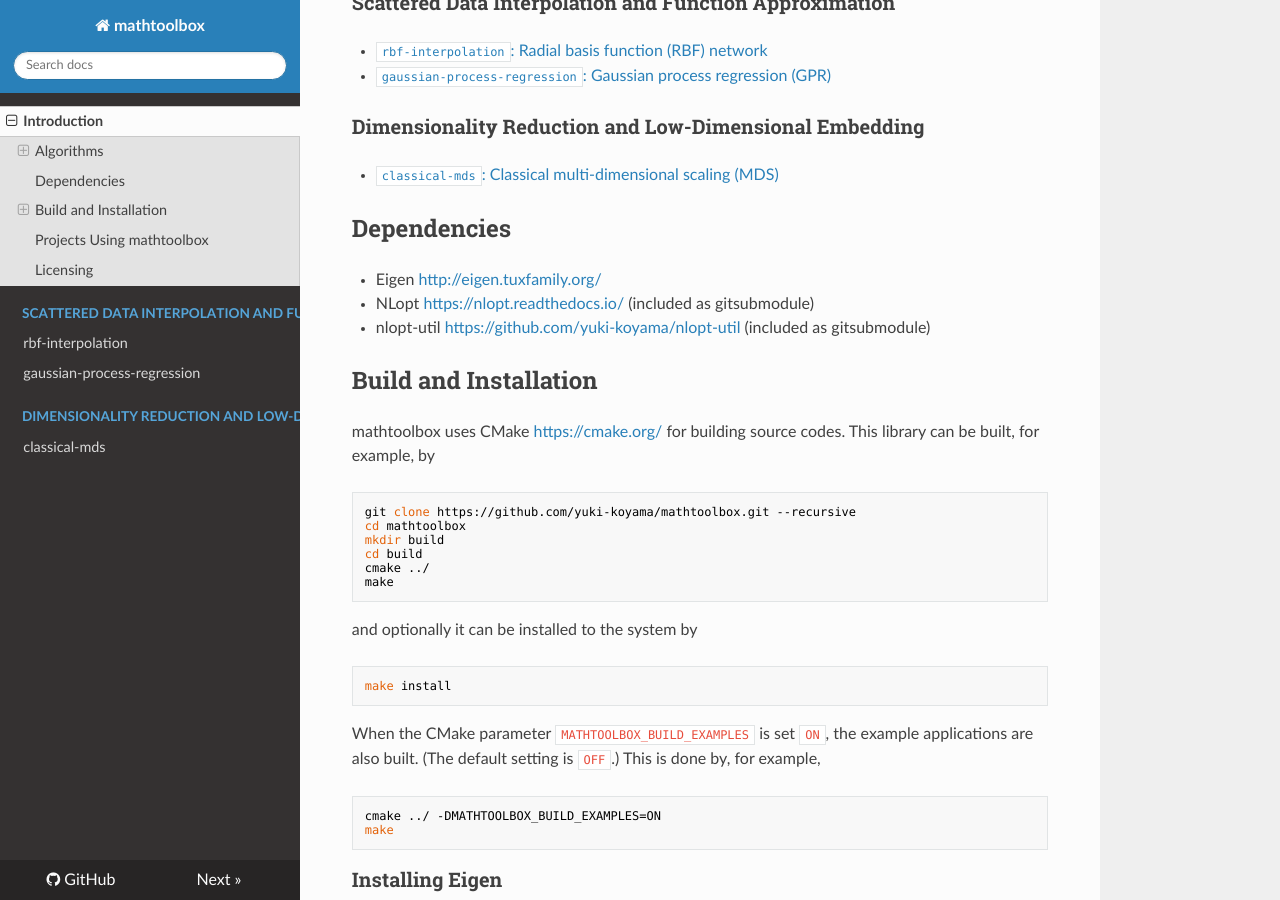
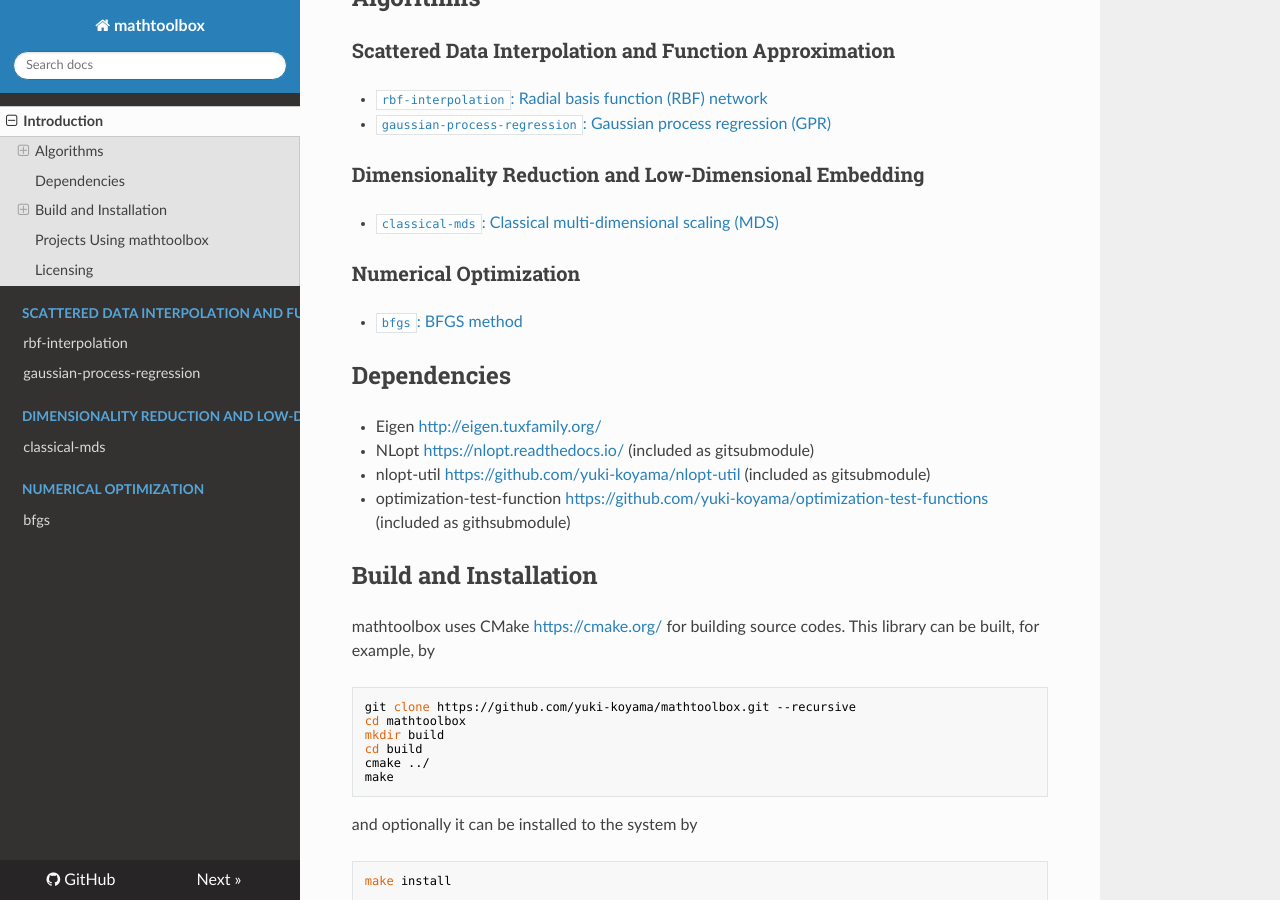
Before and after one commit to yuki-koyama/mathtoolbox, an MkDocs documentation site: the page built from docs/index.md, in a window 1280 px wide and 900 px high, scrolled down 520 px. Built offline with MkDocs 1.6.1, drawn with Linux system fonts in a browser that asks for light colours; nearby versions of some CDN libraries; old or Windows-style settings are respelled for this version of MkDocs.

Commit message:
Update docs

```diff
--- a/docs/index.md
+++ b/docs/index.md
@@ -7,17 +9,24 @@
 ## Algorithms
 
 ### Scattered Data Interpolation and Function Approximation
+
 - [`rbf-interpolation`: Radial basis function (RBF) network](./rbf-interpolation/)
 - [`gaussian-process-regression`: Gaussian process regression (GPR)](./gaussian-process-regression/)
 
 ### Dimensionality Reduction and Low-Dimensional Embedding
+
 - [`classical-mds`: Classical multi-dimensional scaling (MDS)](./classical-mds/)
+
+### Numerical Optimization
+
+- [`bfgs`: BFGS method](./bfgs/)
 
 ## Dependencies
 
 - Eigen <http://eigen.tuxfamily.org/>
 - NLopt <https://nlopt.readthedocs.io/> (included as gitsubmodule)
 - nlopt-util <https://github.com/yuki-koyama/nlopt-util> (included as gitsubmodule)
+- optimization-test-function <https://github.com/yuki-koyama/optimization-test-functions> (included as githsubmodule)
 
 ## Build and Installation
 
--- a/mkdocs.yml
+++ b/mkdocs.yml
@@ -13,5 +13,7 @@
     - 'gaussian-process-regression.md'
   - 'Dimensionality Reduction and Low-Dimensional Embedding':
     - 'classical-mds.md'
+  - 'Numerical Optimization':
+    - 'bfgs.md'
 repo_name: GitHub
 repo_url: https://github.com/yuki-koyama/mathtoolbox/
```
Also changed, not shown: other parts of docs/index.md (+2 -0 lines), docs/bfgs.md (added, +17 -0 lines).
